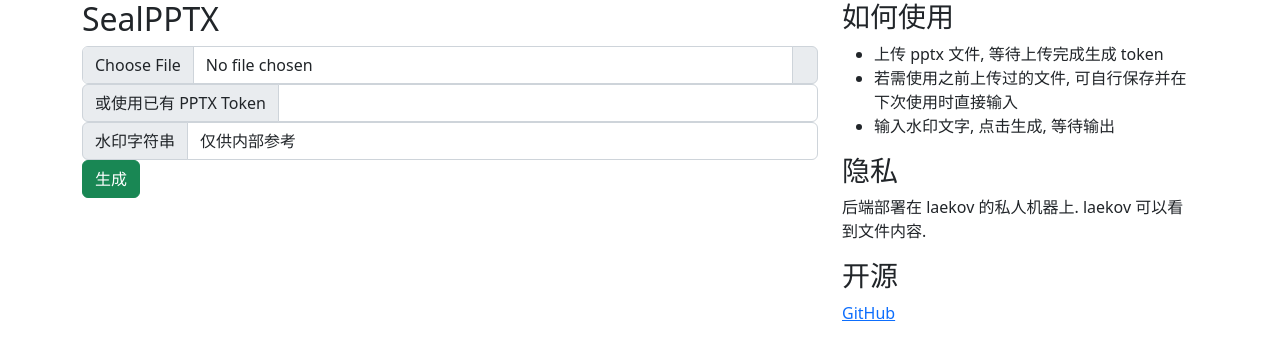
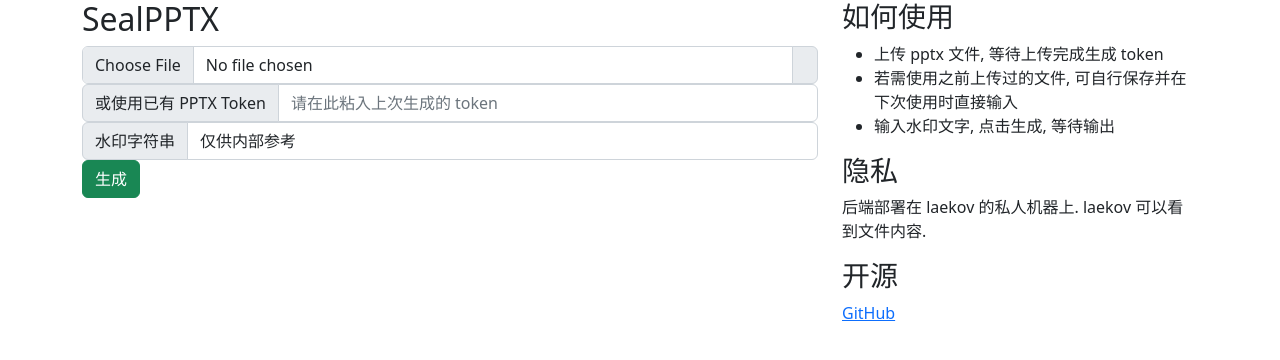
Before and after one commit to laekov/sealpdf, a plain HTML site: page frontend/index.html in a window 1280 px wide. Drawn offline with nearby package versions, Linux system fonts and the light colour scheme.

Commit message:
improve ui

```diff
--- a/frontend/index.html
+++ b/frontend/index.html
@@ -19,7 +19,7 @@
 					</div>
 					<div class='input-group'>
 						<span class='input-group-text'>{{tokenText}}</span>
-						<input type='text' class='form-control' v-model="pptToken">
+						<input type='text' class='form-control' v-model="pptToken" placeholder="请在此粘入上次生成的 token">
 					</div>
 					<div class='input-group'>
 						<span class='input-group-text'>水印字符串</span>
```
